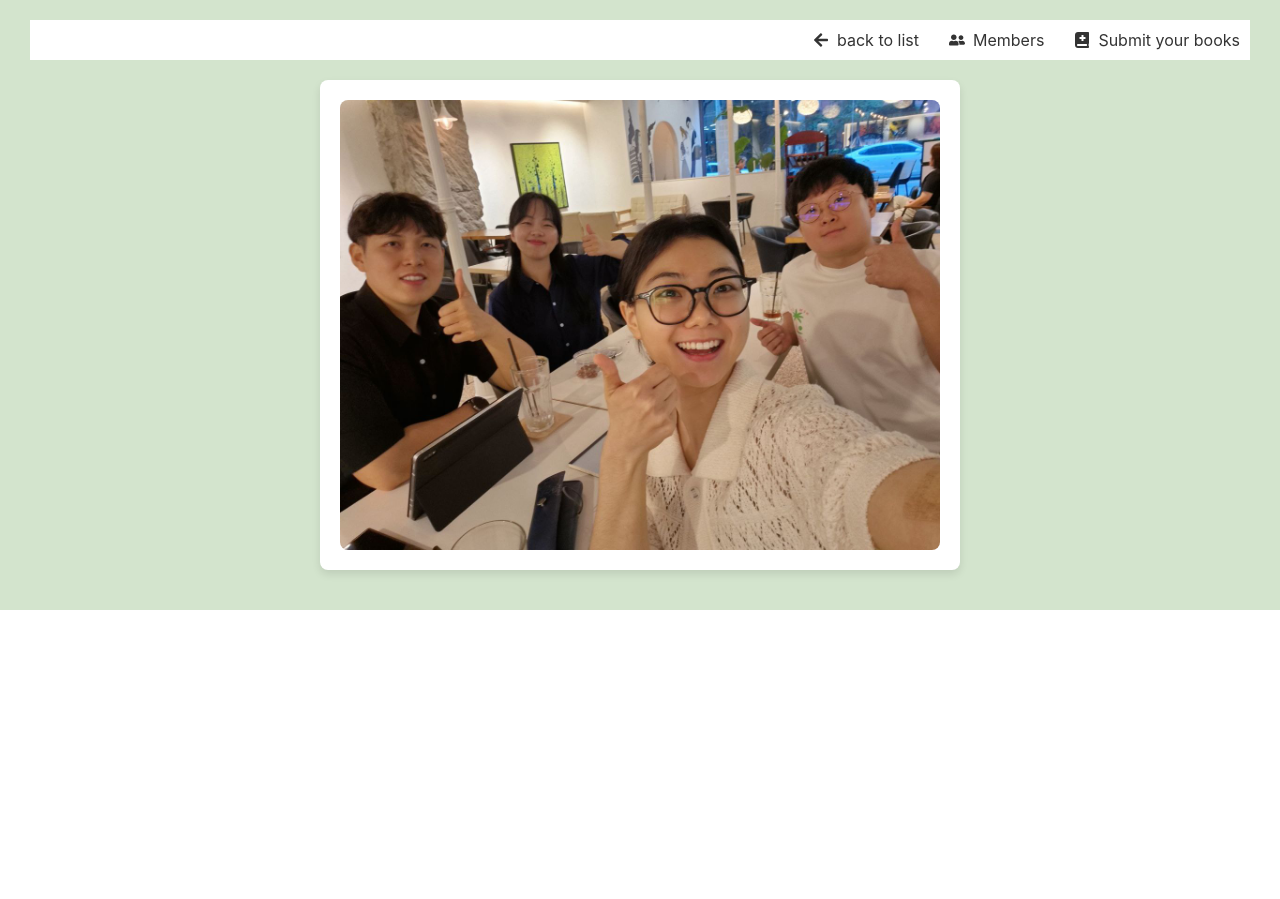
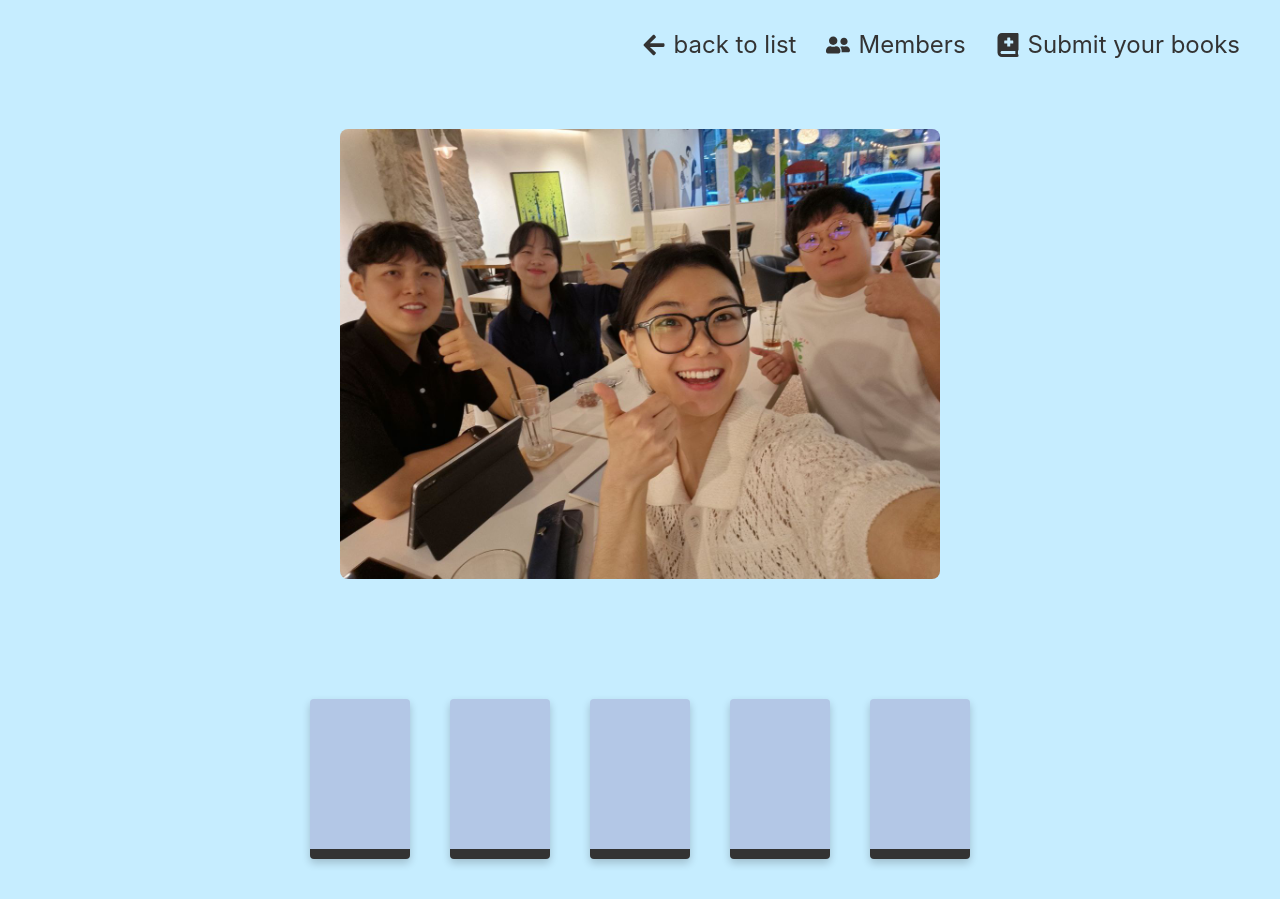
Before and after one commit to hyojin-park24/modadoc-web-page, a React (Create React App) app: page /book/1 in a window 1280 px wide. Before the commit the page ends 800 px from the top, so only its background shows below. Built offline with nearby package versions, Linux system fonts and the light colour scheme; data requests are answered from the project's data file; a web font is replaced by a local one.

Commit message:
SubPage1.js design middle commit.

```diff
--- a/src/components/SubPage1.js
+++ b/src/components/SubPage1.js
@@ -4,9 +4,16 @@ import axios from 'axios';
 import styled from 'styled-components';
 import { FaUserFriends, FaArrowLeft, FaBookMedical } from "react-icons/fa";
 
+const PageContainer = styled.div`
+    display: flex;
+    flex-direction: column;
+    min-height: 100vh;
+`;
+
 const Container = styled.div`
+    flex: 1;
     display: flex;
-    background-color: #d3e4cd;
+    background-color: #C6EDFF;
     flex-direction: column;
     align-items: center;
     padding: 20px;
@@ -20,7 +27,9 @@ const NavBar = styled.nav`
     padding: 10px;
     width: 100%;
     max-width: 1200px;
-    background-color: #ffffff;
+    margin-bottom: 20px;
+    font-size: 24px;
+    //background-color: #ffffff;
 `;
 
 const NavLink = styled(Link)`
@@ -41,10 +50,7 @@ const ImageContainer = styled.div`
     display: flex;
     align-items: center;
     justify-content: center;
-    background-color: #ffffff;
     padding: 20px;
-    border-radius: 8px;
-    box-shadow: 0px 4px 8px rgba(0, 0, 0, 0.1);
     margin: 20px;
 `;
 
@@ -52,6 +58,35 @@ const ActivityImage = styled.img`
     width: 100%;
     max-width: 600px;
     border-radius: 8px;
+`;
+
+const IconShelf = styled.div`
+    display: flex;
+    justify-content : center;
+    align-items: flex-end;
+    gap: 40px;
+    margin-top: 20px;
+`;
+
+const BookIcon = styled.div`
+    width: 100px;
+    height: 150px;
+    background-color: #B3C7E6;
+    display: flex;
+    flex-direction: column;
+    align-items: center;
+    justify-items: center;
+    box-shadow: 0px 4px 8px rgba(0,0,0,0.2);
+    border-radius: 4px;
+    border-bottom: 10px solid #333; /* 책 받침대처럼 보이도록 하단에 여백 추가 */
+`;
+
+const Footer = styled.footer`
+    background-color: #C6EDFF;
+    display: flex;
+    flex-direction: column;
+    align-items: center;
+    padding: 40px 20px;
 `;
 
 function SubPage1() {
@@ -69,6 +104,7 @@ function SubPage1() {
     if (!book) return <div>Loading...</div>;
 
     return (
+        <PageContainer>
             <Container>
                 <NavBar>
                     <NavLink to="/">
@@ -85,6 +121,16 @@ function SubPage1() {
                     <ActivityImage src={book.activityImageUrl} alt="Activity" />
                 </ImageContainer>
             </Container>
+            <Footer>
+                <IconShelf>
+                    <BookIcon/>
+                    <BookIcon/>
+                    <BookIcon/>
+                    <BookIcon/>
+                    <BookIcon/>
+                </IconShelf>
+            </Footer>
+        </PageContainer>
     );
 }
 
```
Lines whose indentation alone changed are shown as unchanged.
